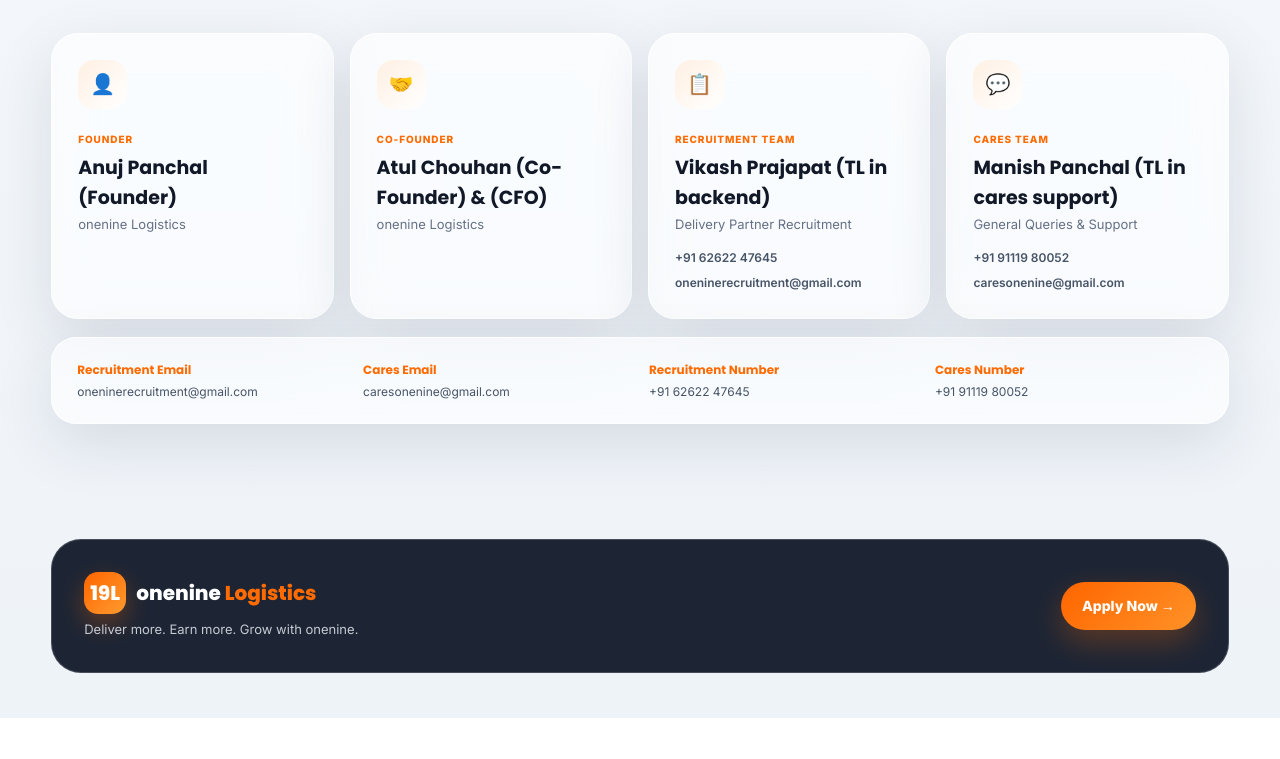
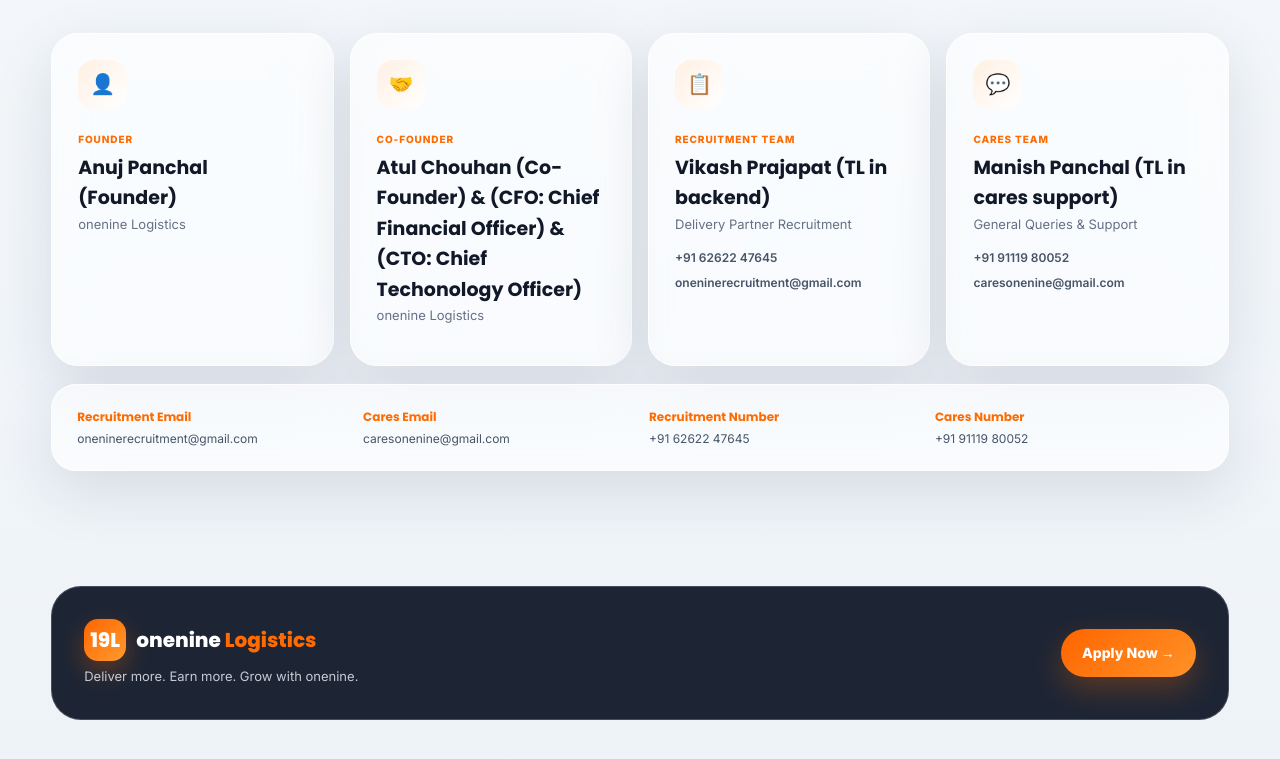
Before and after one commit to onenine441/onenine.ekl, a plain HTML site: page index.html in a window 1280 px wide. Shown: the part 4516-5275 px from the top of the page. Before the commit the page ends 5234 px from the top, so only its background shows below. Drawn offline with Linux system fonts and the light colour scheme.

Commit message:
Clarify titles for Atul Chouhan in index.html

```diff
--- a/index.html
+++ b/index.html
@@ -2170,7 +2170,7 @@ Submit karte hi WhatsApp chat open hogi.
     </span>
 
     <h3>
-        Atul Chouhan (Co-Founder) & (CFO)
+        Atul Chouhan (Co-Founder) & (CFO: Chief Financial Officer) & (CTO: Chief Techonology Officer)
     </h3>
 
     <p>
```
